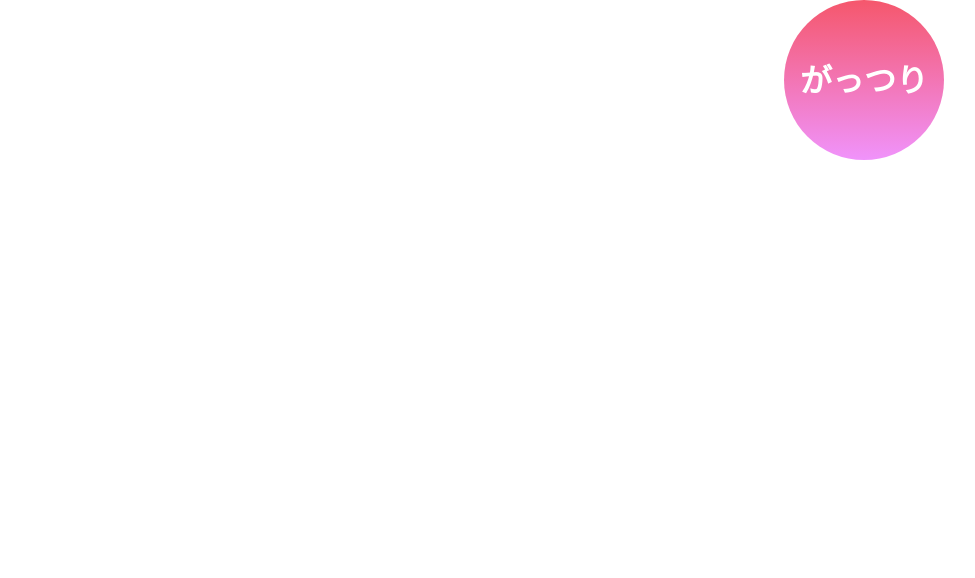
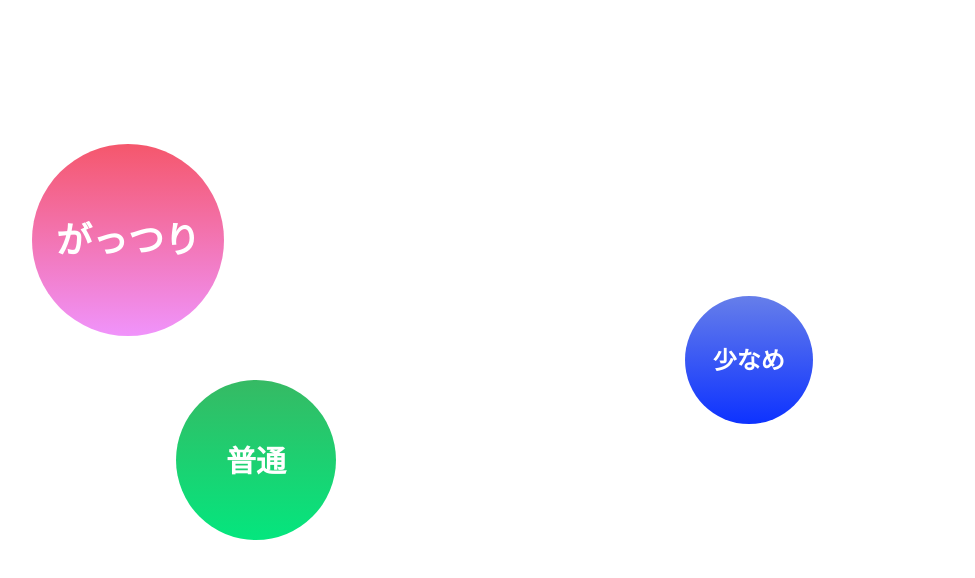
Before and after one commit to iputapp/lounas, a Next.js app: page /test/circle-button in a window 1280 px wide. Shown: the top 578 px of the page, without its empty margins (256-1231 px from the left). Built offline with nearby package versions, Linux system fonts and the light colour scheme.

Commit message:
Update positioning logic

```diff
--- a/src/app/test/circle-button/page.tsx
+++ b/src/app/test/circle-button/page.tsx
@@ -1,32 +1,43 @@
 "use client";
-
-import { useState } from "react";
 
 import { Circle } from "@/components/buttons/CircleButton";
 
 export default function Test() {
-  const [title, setTitle] = useState("がっつり");
-  const clickHandler = () => {
-    if (title === "がっつり") {
-      setTitle("ふつう");
-    } else {
-      setTitle("がっつり");
-    }
+  const clickHandler = (e: React.MouseEvent) => {
+    console.log(e.currentTarget.textContent);
   };
 
   return (
     <div className="relative h-screen w-full">
       <Circle
-        title={title}
-        size={10}
-        posX="right"
-        posY="top"
-        x={5}
-        y={0}
+        title="がっつり"
+        size={12}
+        x={30}
+        y={30}
         gradientColorStart="#f5576c"
         gradientColorEnd="#f093fb"
         gradientDirection={180}
-        onClick={() => clickHandler()}
+        onClick={clickHandler}
+      />
+      <Circle
+        title="普通"
+        size={10}
+        x={40}
+        y={57.5}
+        gradientColorStart="#36ba64"
+        gradientColorEnd="#04e67e"
+        gradientDirection={180}
+        onClick={clickHandler}
+      />
+      <Circle
+        title="少なめ"
+        size={8}
+        x={78.5}
+        y={45}
+        gradientColorStart="#0d32ff"
+        gradientColorEnd="#667eea"
+        gradientDirection={0}
+        onClick={clickHandler}
       />
     </div>
   );
--- a/src/components/buttons/CircleButton/index.tsx
+++ b/src/components/buttons/CircleButton/index.tsx
@@ -1,38 +1,35 @@
 "use client";
+
+import { useLayoutEffect, useState } from "react";
 
 import styles from "./styles.module.scss";
 
 type CircleProps = {
   title: string;
   size: number;
-  posX: "left" | "right";
-  posY: "top" | "bottom";
   x: number;
   y: number;
   gradientColorStart?: string;
   gradientColorEnd?: string;
   gradientDirection?: number;
-  onClick?: () => void;
+  onClick: (e: React.MouseEvent<HTMLButtonElement, MouseEvent>) => void;
 };
 
 /**
  *
  * @param {string} title Title of the circle
- * @param {number} size Size of the circle
- * @param {"left" | "right"} posX Position of the circle - `left` or `right`
- * @param {"top" | "bottom"} posY Position of the circle - `top` or `bottom`
- * @param {number} x Position from `posX`
- * @param {number} y Position from `posY`
- * @param {string} gradientColorStart Start color of the gradient - Default `#f5576c`
- * @param {string} gradientColorEnd End color of the gradient - Default `#f093fb`
- * @param {number} gradientDirection Direction of the gradient - Default `180deg`
- * @param {() => void} onClick Function to be called when the circle is clicked
+ * @param {number} size Size of the circle in `rem`
+ * @param {number} x Horizontal position of the circle `0` to `100` (converted to `%`)
+ * @param {number} y Vertical position of the circle `0` to `100` (converted to `%`)
+ * @param {string} gradientColorStart Start color of the gradient (default `#f5576c`)
+ * @param {string} gradientColorEnd End color of the gradient (default `#f093fb`)
+ * @param {number} gradientDirection Direction of the gradient in degrees (default `180`)
+ * @param {(e: React.MouseEvent<HTMLButtonElement, MouseEvent>) => void} onClick Function to be called when the circle is clicked
+ *    `(React.MouseEvent<HTMLButtonElement, MouseEvent>) => void`
  */
 export function Circle({
   title,
   size,
-  posX,
-  posY,
   x = 0,
   y = 0,
   gradientColorStart = "#f5576c",
@@ -40,28 +37,34 @@ export function Circle({
   gradientDirection = 180,
   onClick,
 }: CircleProps) {
-  const gradient = `linear-gradient(${gradientDirection}deg, ${gradientColorStart}, ${gradientColorEnd})`;
+  const [style, setStyle] = useState<React.CSSProperties>({});
 
-  let style;
+  useLayoutEffect(() => {
+    const windowSize = { width: window.innerWidth, height: window.innerHeight };
 
-  if (posY === "top" && posX === "left") {
-    style = { top: `${y}rem`, left: `${x}rem`, width: `${size}rem`, background: gradient };
-  }
-  if (posY === "top" && posX === "right") {
-    style = { top: `${y}rem`, right: `${x}rem`, width: `${size}rem`, background: gradient };
-  }
-  if (posY === "bottom" && posX === "left") {
-    style = { bottom: `${y}rem`, left: `${x}rem`, width: `${size}rem`, background: gradient };
-  }
-  if (posY === "bottom" && posX === "right") {
-    style = { bottom: `${y}rem`, right: `${x}rem`, width: `${size}rem`, background: gradient };
-  }
+    const sizePixel = size * parseFloat(getComputedStyle(document.documentElement).fontSize);
+    if ((x / 100) * windowSize.width < windowSize.width - sizePixel) {
+      setStyle({ left: `calc(${x}% - ${size / 2}rem)` });
+    } else {
+      setStyle({ right: `calc(${100 - x}% - ${size / 2}rem)` });
+    }
+    if ((y / 100) * windowSize.height < windowSize.height - sizePixel) {
+      setStyle((prev) => ({ ...prev, top: `calc(${y}% - ${size / 2}rem)` }));
+    } else {
+      setStyle((prev) => ({ ...prev, bottom: `calc(${100 - y}% - ${size / 2}rem)` }));
+    }
+
+    setStyle((prev) => ({
+      ...prev,
+      width: `${size}rem`,
+      background: `linear-gradient(${gradientDirection}deg, ${gradientColorStart}, ${gradientColorEnd})`,
+      fontSize: `${size / 4}rem`,
+    }));
+  }, [size, x, y, gradientColorStart, gradientColorEnd, gradientDirection]);
 
   return (
-    <button className={styles.circle} style={style} onClick={onClick}>
-      <span className={styles.title} style={{ fontSize: `${size * 0.2}rem` }}>
-        {title}
-      </span>
+    <button className={styles.circle} style={style} onClick={(e) => onClick(e)}>
+      <span className={styles.title}>{title}</span>
     </button>
   );
 }
--- a/src/components/buttons/CircleButton/styles.module.scss
+++ b/src/components/buttons/CircleButton/styles.module.scss
@@ -1,12 +1,15 @@
 @use "variables" as var;
 
 .circle {
-  @apply absolute flex items-center justify-center
+  @apply absolute
+    flex items-center justify-center
     rounded-full;
 
   aspect-ratio: 1 / 1;
 
   & .title {
     @apply font-semibold text-white;
+
+    font-size: 0.75em;
   }
 }
```
